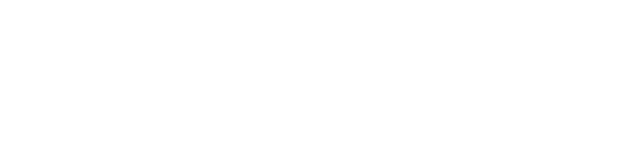
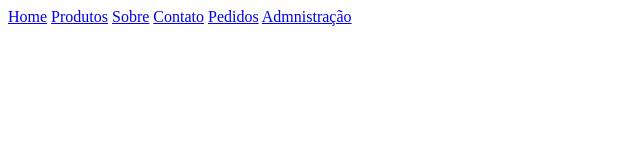
Before and after one commit to RenanAvila/Pixel, a plain HTML site: page contato.html in a window 1280 px wide. Shown: the whole page, without its empty margins (0-640 px from the left). Drawn offline with Linux system fonts and the light colour scheme.

Commit message:
Update contato.html

```diff
--- a/contato.html
+++ b/contato.html
@@ -2,10 +2,24 @@
 <HTML>
 	<HEAD>
 		<meta charset="utf-8">
+		<title>Contato</title>
 	</HEAD>
 
 	<BODY>
 
+		<a href="index.html">Home</a>
+
+		<a href="produtos.html">Produtos</a>
+
+		<a href="sobre.html">Sobre</a>
+
+		<a href="contato.html">Contato</a>
+
+		<a href="pedidos.html">Pedidos</a>
+
+		<a href="admin.html">Admnistração</a>
+
+
 	</BODY>
 
 </HTML>
```
